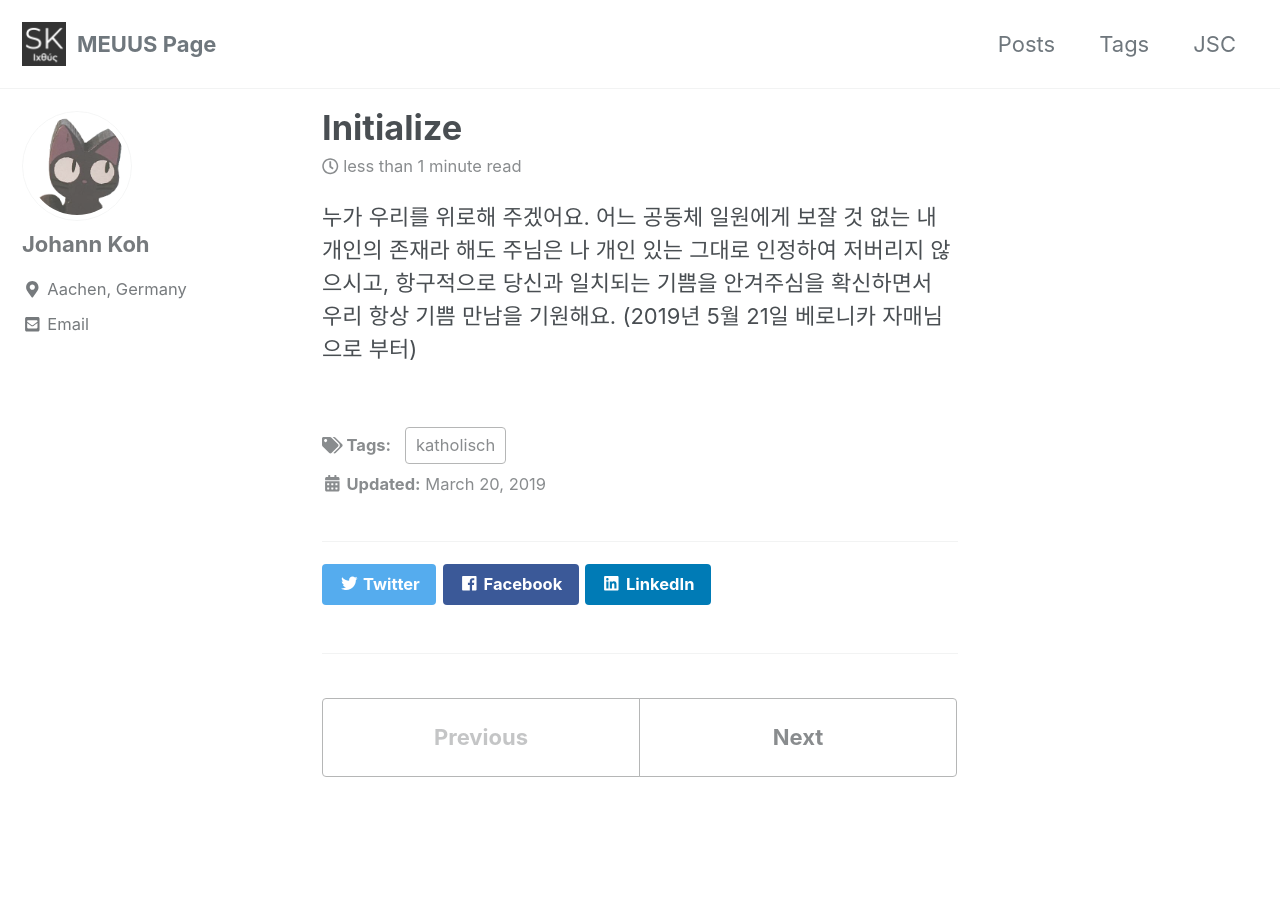
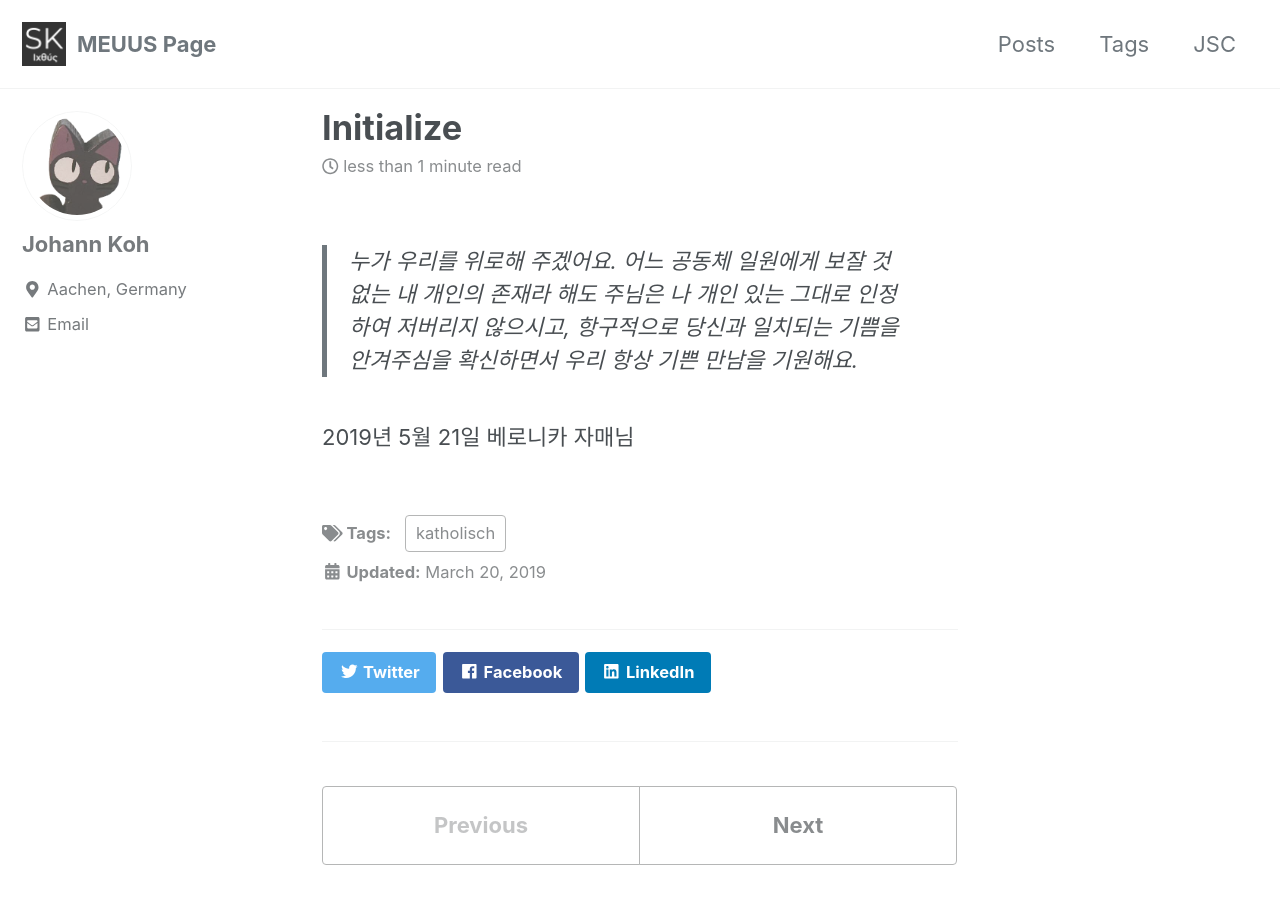
Before and after one commit to meuus/meuus.github.io, a Jekyll site: the page built from _posts/2019-03-20-initialize.md, in a window 1280 px wide and 900 px high. Built offline with Jekyll 4.4.1, drawn with Linux system fonts in a browser that asks for light colours; cached includes are drawn as plain includes.

Commit message:
modified:   _posts/2019-03-20-initialize.md

```diff
--- a/_posts/2019-03-20-initialize.md
+++ b/_posts/2019-03-20-initialize.md
@@ -4,6 +4,8 @@ tags:
   - katholisch
 ---
 
-누가 우리를 위로해 주겠어요. 어느 공동체 일원에게 보잘 것 없는 내 개인의 존재라 해도
+> 누가 우리를 위로해 주겠어요. 어느 공동체 일원에게 보잘 것 없는 내 개인의 존재라 해도
 주님은 나 개인 있는 그대로 인정하여 저버리지 않으시고, 항구적으로 당신과 일치되는 기쁨을 안겨주심을
-확신하면서 우리 항상 기쁨 만남을 기원해요. (2019년 5월 21일 베로니카 자매님으로 부터)
+확신하면서 우리 항상 기쁜 만남을 기원해요.
+
+2019년 5월 21일 베로니카 자매님
```
